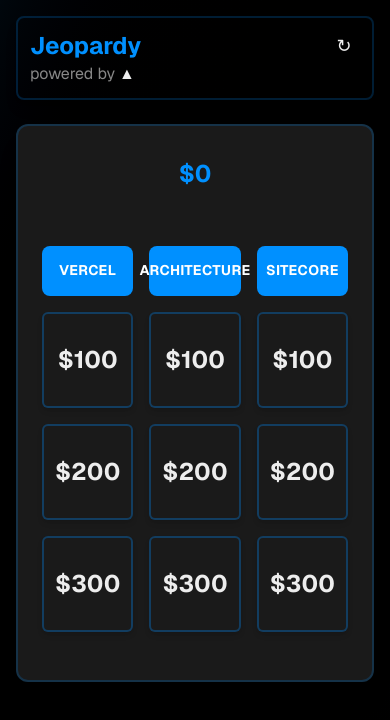
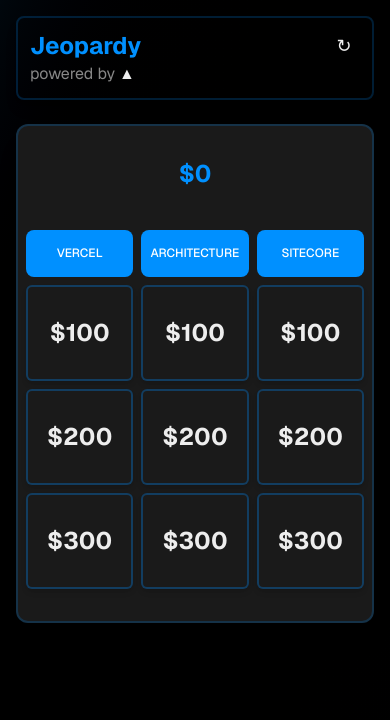
Before and after one commit to willsather/sitecore-jeopardy, a Next.js app: page / in a window 390 px wide. Shown: the top 720 px of the page. Built offline with nearby package versions, Linux system fonts and the light colour scheme.

Commit message:
fix: mobile view

```diff
--- a/app/page.tsx
+++ b/app/page.tsx
@@ -120,15 +120,15 @@ export default function Home() {
               </p>
             </CardHeader>
 
-            <CardContent className="p-6">
-              <div className="grid grid-cols-3 gap-4">
+            <CardContent className="p-2 md:p-6">
+              <div className="grid grid-cols-3 gap-2 md:gap-4">
                 {/* Category Headers */}
                 {gameData.categories.map((category) => (
                   <div
                     key={category.name}
                     className="flex items-center justify-center rounded-lg bg-primary p-4 text-primary-foreground"
                   >
-                    <h2 className="text-center font-bold text-sm uppercase leading-tight tracking-wide sm:text-lg md:text-xl">
+                    <h2 className="text-center font-medium text-xs uppercase leading-tight md:text-xl">
                       {category.name}
                     </h2>
                   </div>
```
